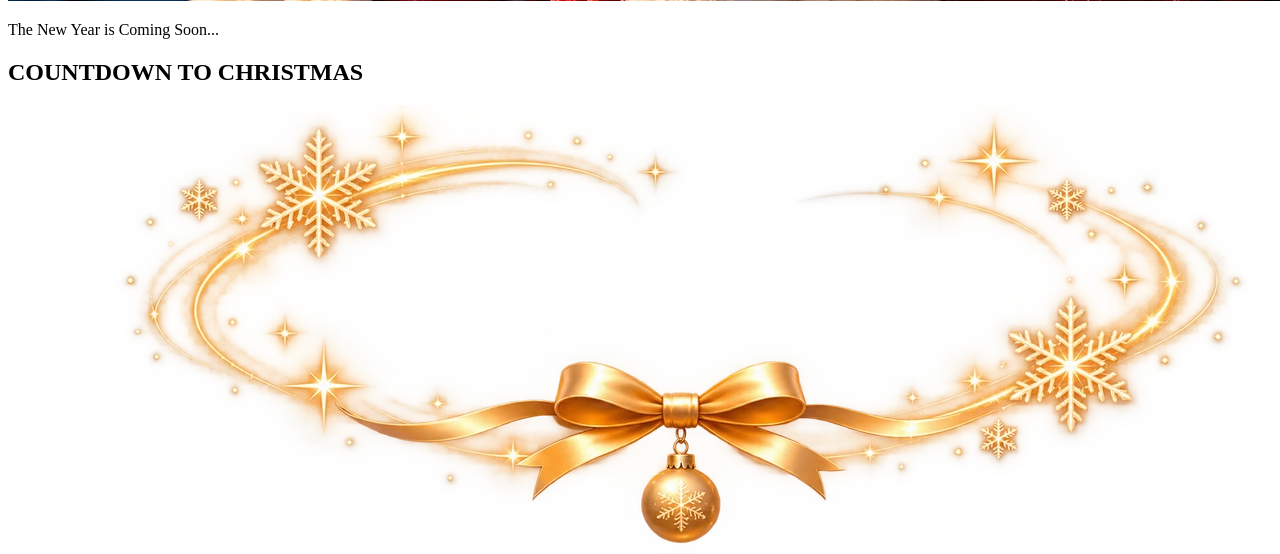
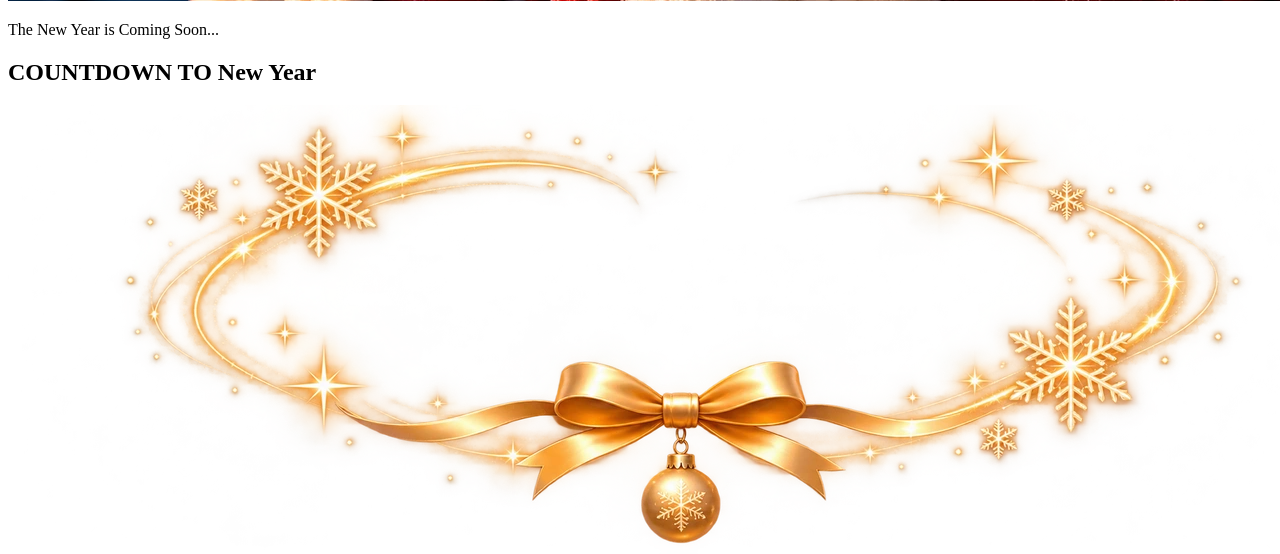
Before and after one commit to vicadin/jingle-shop, a Node project: template src/pages/index.pug in a window 1280 px wide; the page is wider, and only the part inside the window is pictured. Shown: the part 1223-1777 px from the top of that part. Run offline with Node 20 templates, Linux system fonts and the light colour scheme; the template is opened without the code that fills it, so the values that code supplies are empty; some libraries are stand-ins or nearby versions.

Commit message:
content: update page text

```diff
--- a/src/pages/index.pug
+++ b/src/pages/index.pug
@@ -30,7 +30,7 @@ block content
         section.section-timer
             .section-timer__content.container
                 p.section__subheader The New Year is Coming Soon...
-                h2.section__header COUNTDOWN TO CHRISTMAS
+                h2.section__header COUNTDOWN TO New Year
                 .timer__stage
                     img(src="images/timer-frame.webp", alt="decor").decor
                     .section-timer__timer#timer
```
